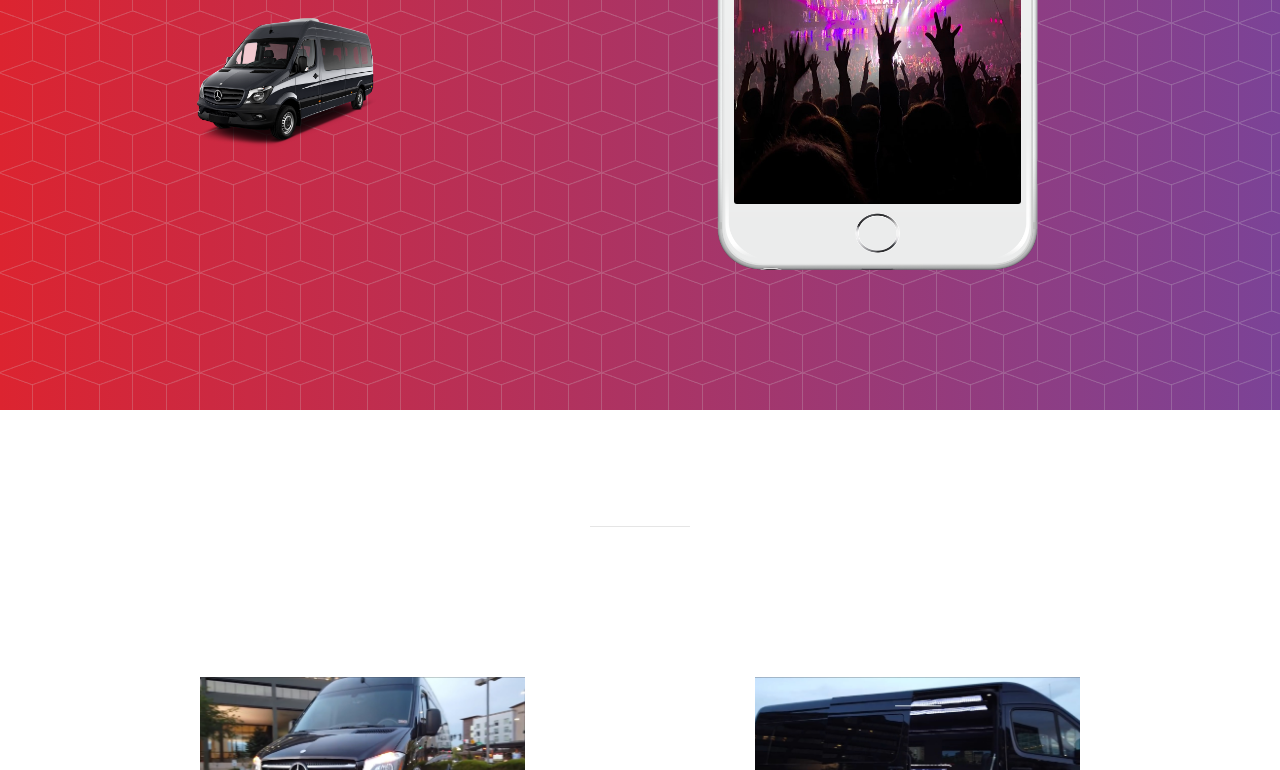
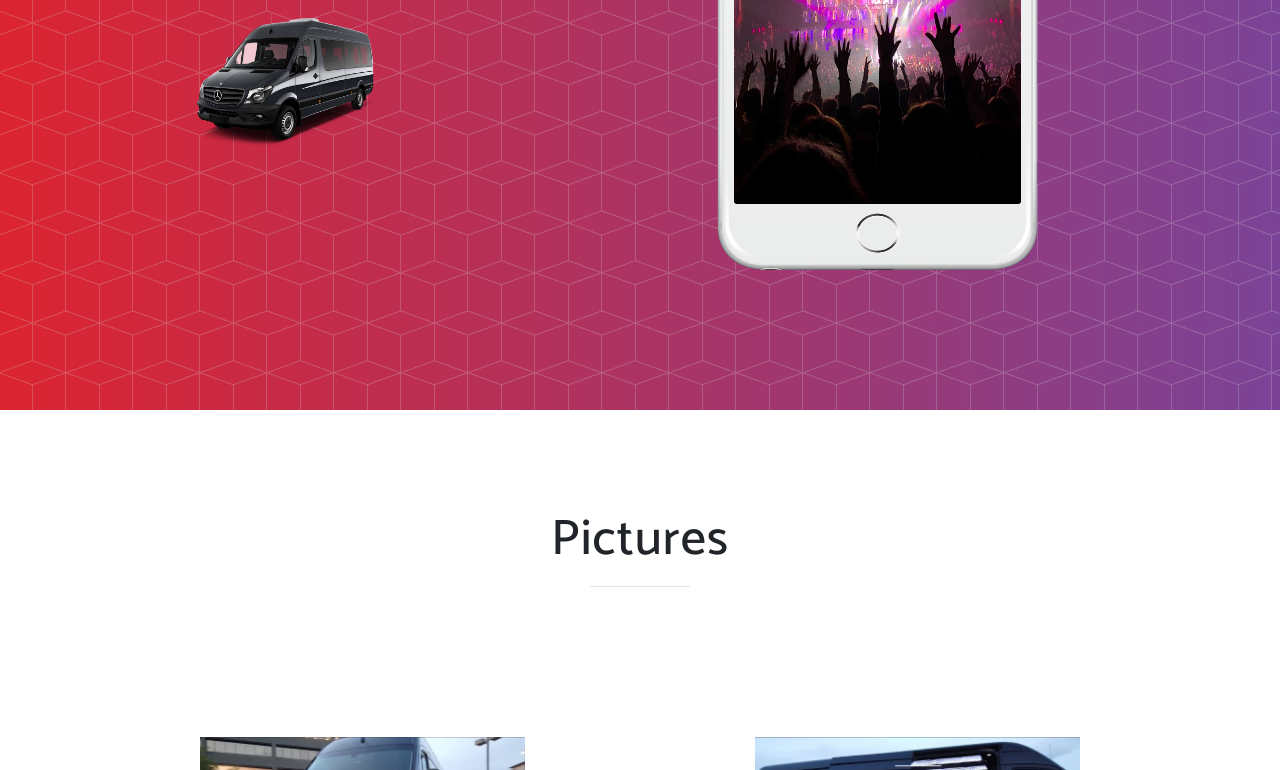
Before and after one commit to desertidaho/dalimo, a website with bundled scripts: page index.html in a window 1280 px wide. Shown: the part 390-1160 px from the top of the page. Built offline with nearby package versions, Linux system fonts and the light colour scheme; a web font is replaced by a local one.

Commit message:
Add pictues text

```diff
--- a/index.html
+++ b/index.html
@@ -81,6 +81,7 @@
   <section class="features" id="pictures">
     <div class="container">
       <div class="section-heading text-center">
+        <h2>Pictures</h2>
         <hr>
       </div>
       <div class="row">
```
